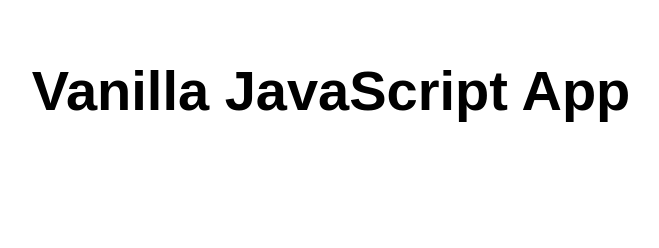
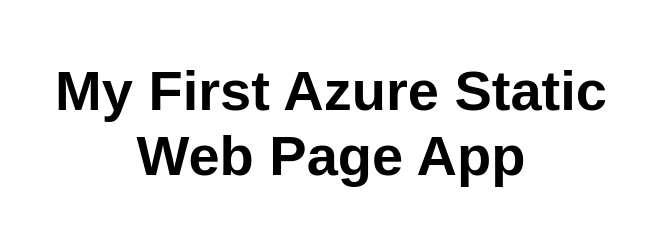
Before and after one commit to bradworth/MyFirstAzureWebSite, a website: page src/index.html in a window 1280 px wide. Shown: the whole page, without its empty margins (309-968 px from the left). Drawn offline with Linux system fonts and the light colour scheme.

Commit message:
updated main heading in body

```diff
--- a/src/index.html
+++ b/src/index.html
@@ -10,7 +10,7 @@
 
 <body>
   <main>
-    <h1>Vanilla JavaScript App</h1>
+    <h1>My First Azure Static Web Page App</h1>
   </main>
 </body>
 
```
